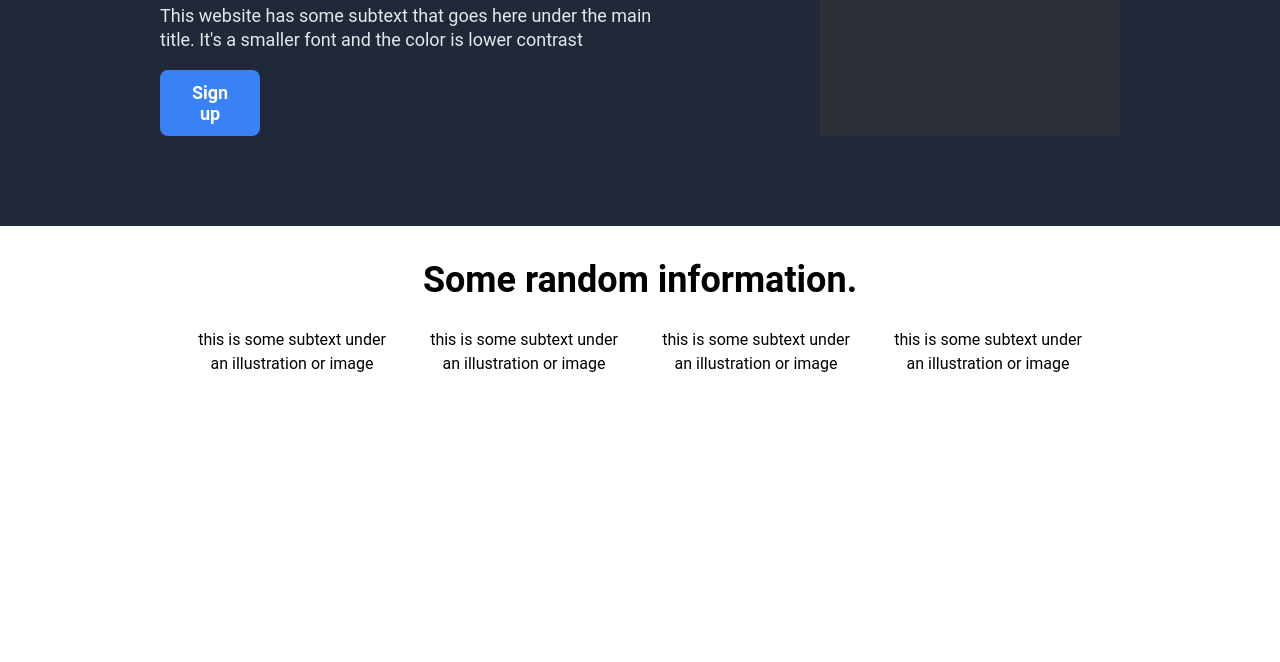
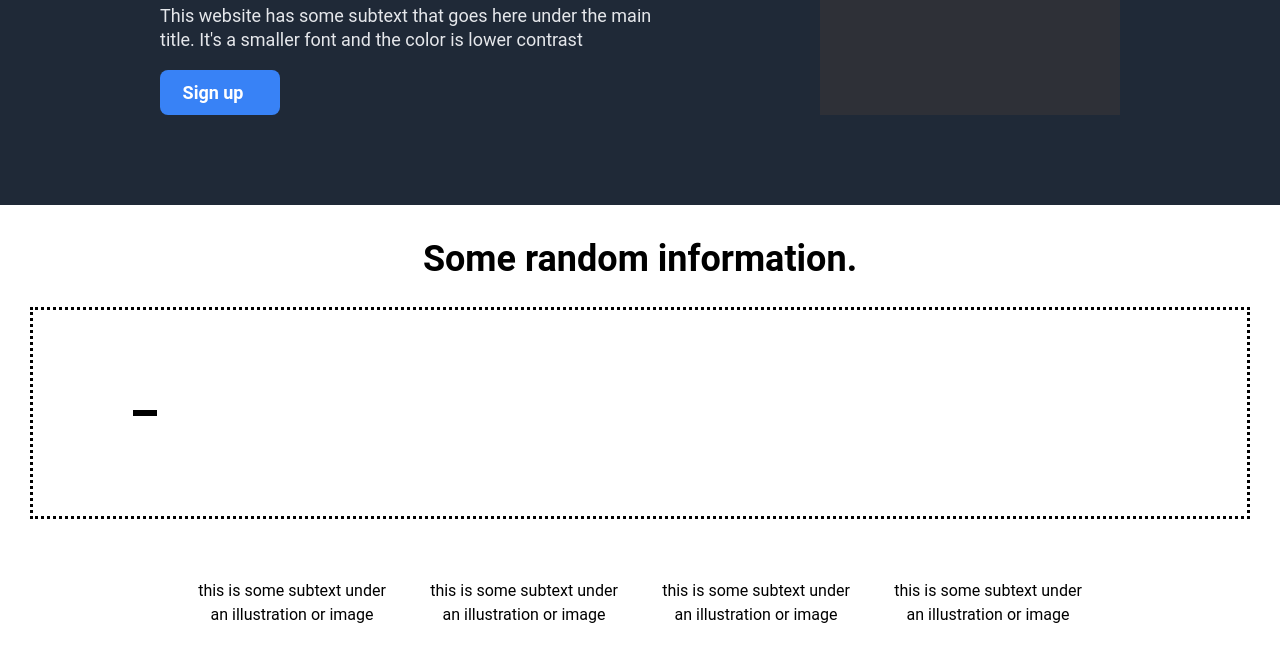
Before and after one commit to therealcheng/odin-landing-page, a website built with Vite: page vite-project/index.html in a window 1280 px wide. Shown: the part 304-966 px from the top of the page. Before the commit the page ends 800 px from the top, so only its background shows below. Built offline with nearby package versions, Linux system fonts and the light colour scheme.

Commit message:
Better button, flex on information section

```diff
--- a/vite-project/index.html
+++ b/vite-project/index.html
@@ -32,28 +32,29 @@
     </div>
     <div class="info-container">
       <div class="title">Some random information.</div>
-
+      <div class="box-container">
+        <div class="box"></div>
+        <div class="box"></div>
+        <div class="box"></div>
+        <div class="box"></div>
+      </div>
       <div class="container">
         <div class="info">
-          <div class="box"></div>
           <div class="text">
             this is some subtext under an illustration or image
           </div>
         </div>
         <div class="info">
-          <div class="box"></div>
           <div class="text">
             this is some subtext under an illustration or image
           </div>
         </div>
         <div class="info">
-          <div class="box"></div>
           <div class="text">
             this is some subtext under an illustration or image
           </div>
         </div>
         <div class="info">
-          <div class="box"></div>
           <div class="text">
             this is some subtext under an illustration or image
           </div>
--- a/vite-project/main.js
+++ b/vite-project/main.js
@@ -23,3 +23,12 @@ document.querySelector('#app').innerHTML = `
 
 setupCounter(document.querySelector('#counter'))
 */
+
+const btn = document.querySelector('.btn');
+
+const openLink = () => {
+  window.open('https://www.w3schools.com');
+  console.log(`you've opened a link!`);
+};
+
+btn.addEventListener('click', openLink);
--- a/vite-project/style.css
+++ b/vite-project/style.css
@@ -65,6 +65,8 @@ body {
 }
 
 button {
+  display: flex;
+  justify-content: centre;
   border-radius: 8px;
   border: 1px solid transparent;
   padding: 0.6em 1.2em;
@@ -75,10 +77,10 @@ button {
   cursor: pointer;
   transition: border-color 0.25s;
   font-weight: bold;
-  max-width: 100px;
+  max-width: 120px;
 }
 button:hover {
-  border-color: #646cff;
+  border-color: red;
 }
 button:focus,
 button:focus-visible {
@@ -183,9 +185,23 @@ ul {
   display: flex;
   justify-content: center;
   gap: 32px;
+  padding-top: 60px;
 }
 
 .info {
   max-width: 200px;
   text-align: center;
 }
+
+.box-container {
+  display: flex;
+  padding: 100px;
+  border-style: dotted;
+}
+
+.box {
+  display: flex;
+  justify-content: space-evenly;
+  align-items: center;
+  border-style: solid;
+}
```
